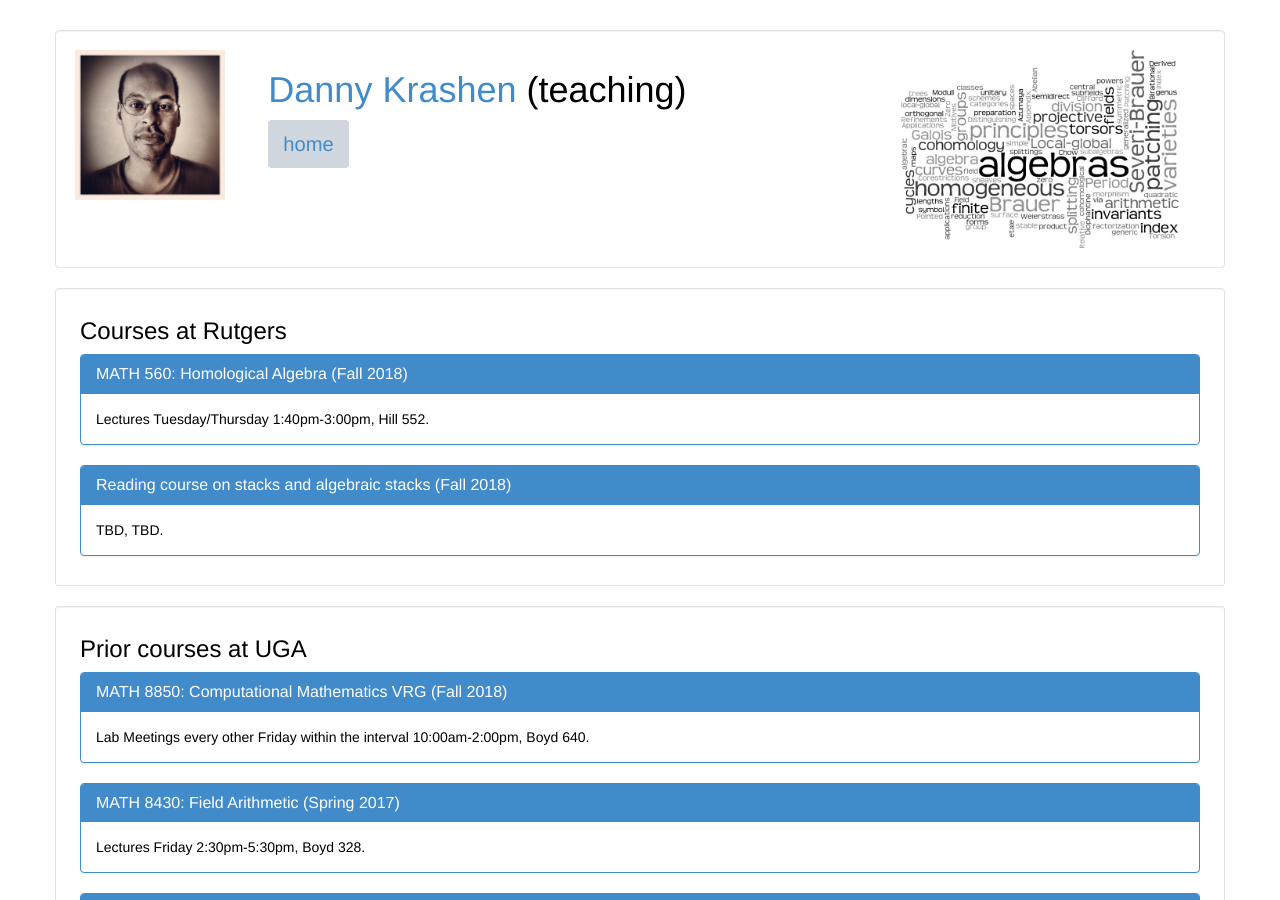
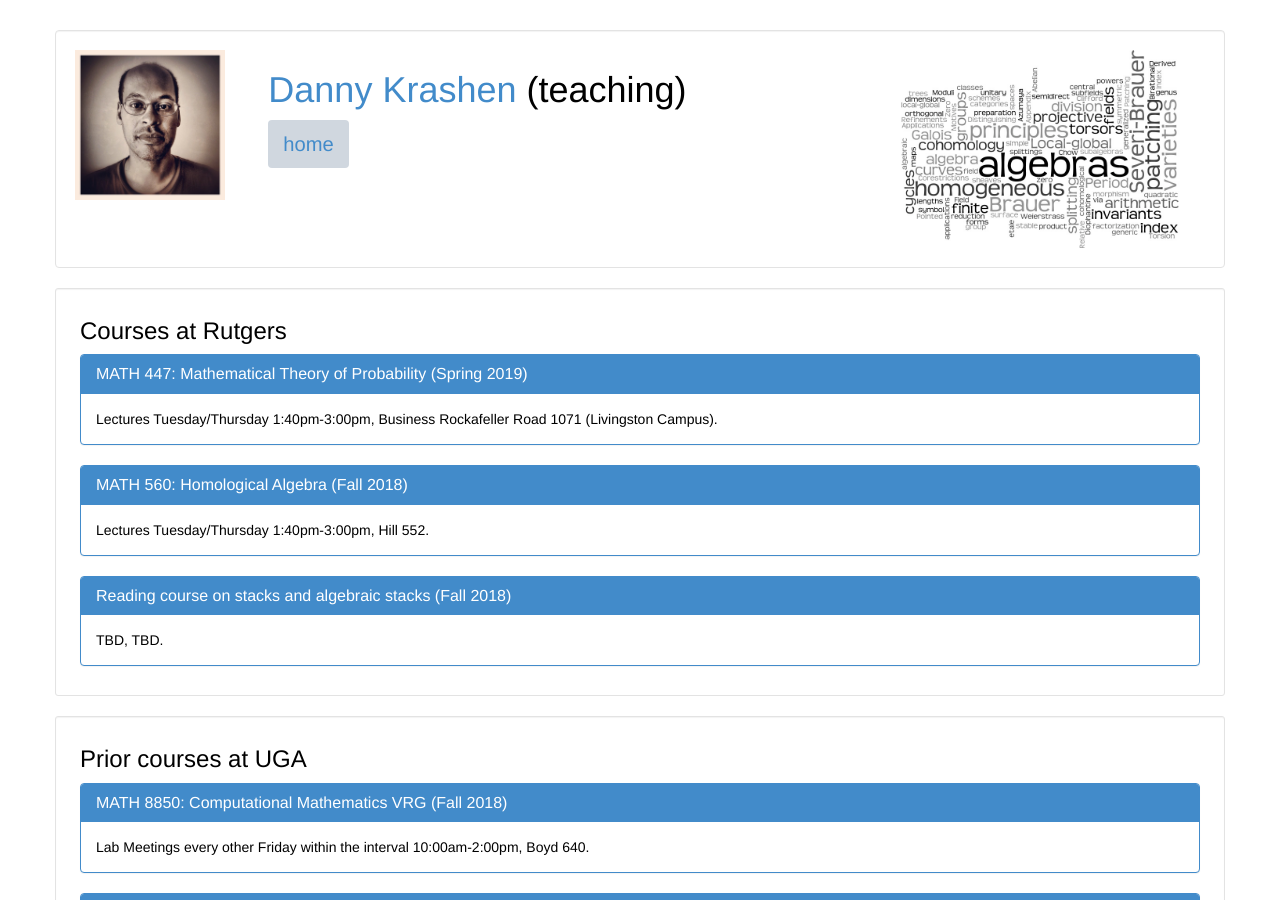
Before and after one commit to dkrashen/dkrashen.github.io, a Jekyll site: the page built from teaching.html, in a window 1280 px wide and 900 px high. Built offline with Jekyll 4.4.1, drawn with Linux system fonts in a browser that asks for light colours.

Commit message:
add probability course

```diff
--- a/_data/metavita_public.yml
+++ b/_data/metavita_public.yml
@@ -1183,6 +1183,12 @@ group, American Institute of Mathematics"
 
 courses-rutgers:
 
+  - title: "MATH 447: Mathematical Theory of Probability"
+    url: "http://dkrashen.github.io/probability/"
+    schedule: "Lectures Tuesday/Thursday 1:40pm-3:00pm"
+    location: "Business Rockafeller Road 1071 (Livingston Campus)"
+    semester: "Spring 2019"
+
   - title: "MATH 560: Homological Algebra"
     url: "http://dkrashen.github.io/homological-algebra/"
     schedule: "Lectures Tuesday/Thursday 1:40pm-3:00pm"
```
